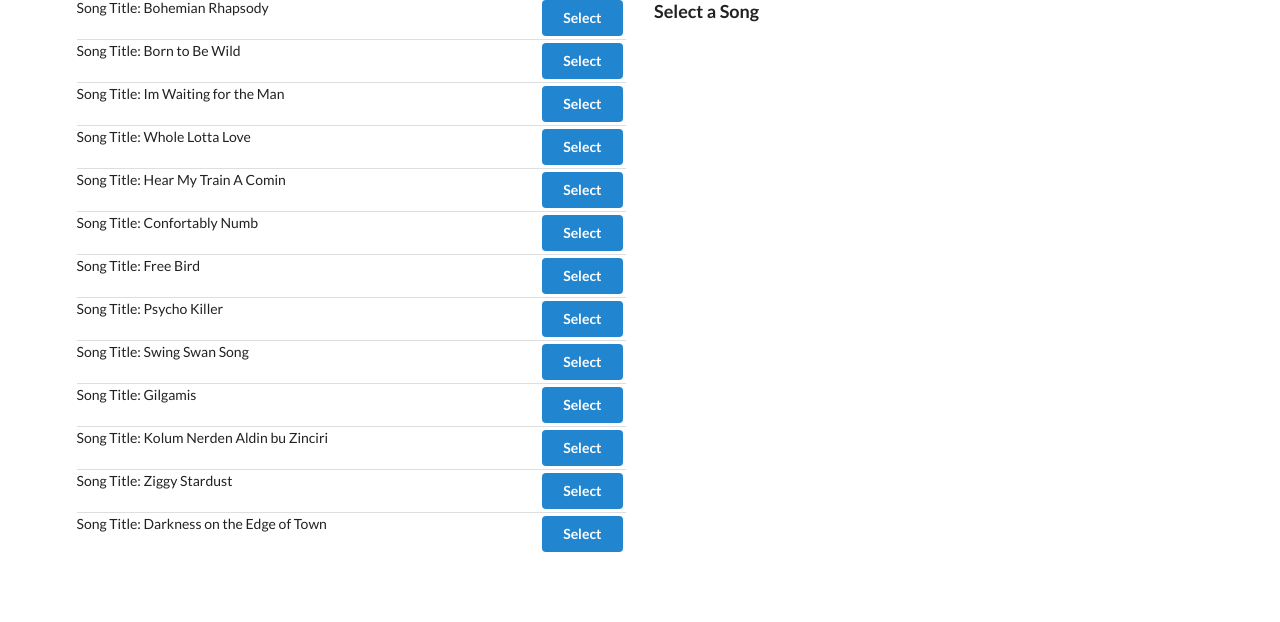
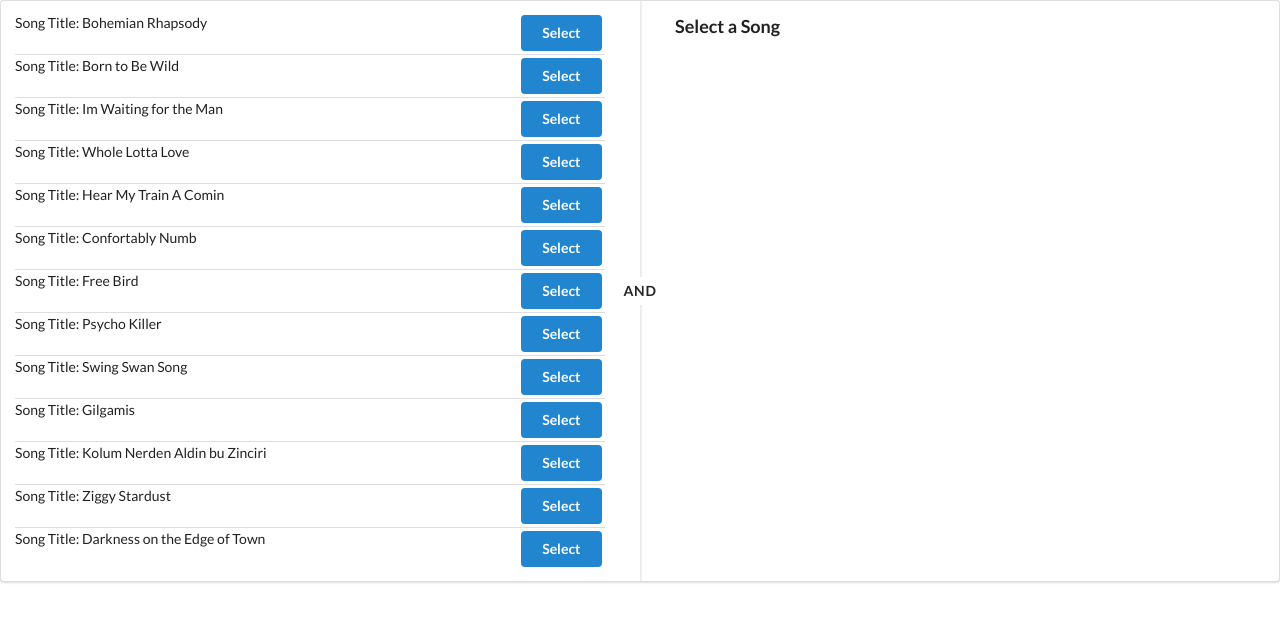
Before and after one commit to Selchuck/songs-detail, a React (Create React App) app: page / in a window 1280 px wide. Shown: the top 622 px of the page. Built offline with nearby package versions, Linux system fonts and the light colour scheme.

Commit message:
add divider between the two components and style

```diff
--- a/src/components/App.js
+++ b/src/components/App.js
@@ -5,14 +5,17 @@ import SongDetail from './SongDetail';
 
 const App = () => {
   return (
-    <div className="ui container grid">
-      <div className="ui row">
-        <div className="column eight wide">
+    <div className="ui segment">
+      <div className="ui two column very relaxed grid">
+        <div className="column">
           <SongList />
         </div>
-        <div className="column eight wide">
+        <div className="column">
           <SongDetail />
         </div>
+      </div>
+      <div class="ui vertical divider">
+        and
       </div>
     </div>
   );
```
